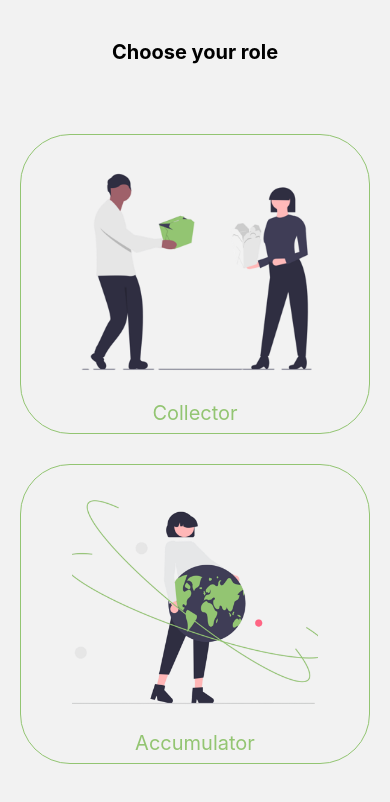
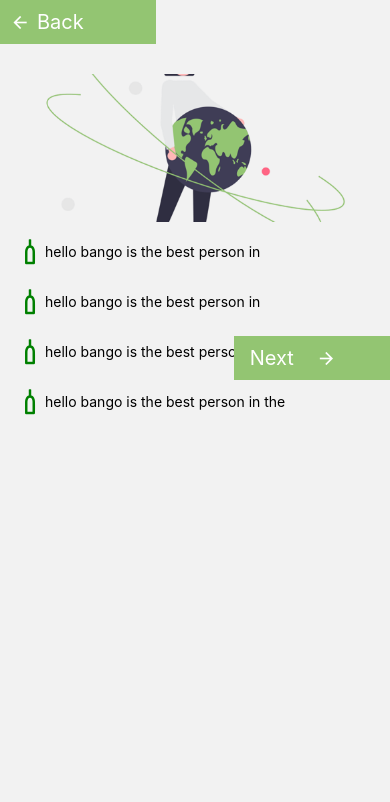
Before and after one commit to Thesis-Project-Avengers/RecycleApp, a React Native app in the folder Recycle/: screen /accumulator in a window 390 px wide. Shown: the top 802 px of the page. Built offline with nearby package versions, Linux system fonts and the light colour scheme; what react-native-animated-nav-tab-bar would draw is missing.

Commit message:
tasks done

```diff
--- a/Recycle/App.js
+++ b/Recycle/App.js
@@ -18,6 +18,8 @@ import Profile from "./screens/Profile";
 import TipsScreen from "./screens/TipsScreen";
 import FormAfterAuth from "./screens/FormAfterAuth"
 import ChooseScreen from "./screens/ChooseScreen";
+import CollectorScreen from "./screens/CollectorScreen";
+import AccumulatorScreen from "./screens/AccumulatorScreen";
 const Stack = createNativeStackNavigator();
 const Tab = AnimatedTabBarNavigator()
 export default function App() {
@@ -60,11 +62,14 @@ export default function App() {
 }
 export const AuthStack = () => {
   return (
-    <Stack.Navigator initialRouteName="chooseScreen" screenOptions={{ headerShown: false }}>
+    <Stack.Navigator initialRouteName="collector" screenOptions={{ headerShown: false }}>
       <Stack.Screen name="signIn" component={SignIn} />
       <Stack.Screen name="confirmCode" component={ConfirmCode} />
       <Stack.Screen name="formAfterAuth" component={FormAfterAuth} />
       <Stack.Screen name="chooseScreen" component={ChooseScreen} />
+      <Stack.Screen name="collector" component={CollectorScreen} />
+      <Stack.Screen name="accumulator" component={AccumulatorScreen} />
+
 
 
     </Stack.Navigator>)
--- /dev/null
+++ b/Recycle/screens/AccumulatorScreen.js
@@ -0,0 +1,103 @@
+import {
+  SafeAreaView,
+  StyleSheet,
+  Text,
+  TouchableOpacity,
+  View,
+  Image
+} from "react-native";
+import React from "react";
+import Icon from "react-native-vector-icons/MaterialCommunityIcons";
+
+const AccumulatorScreen = ({navigation}) => {
+  return (
+    <SafeAreaView>
+      <View style={styles.backContainer}>
+        <TouchableOpacity style={styles.backButton}
+        onPress={()=>{navigation.navigate("collector")}}
+        >
+          <Icon name="arrow-left" size={20} color={"white"} />
+          <Text
+            style={{
+              textAlign: "right",
+              color: "white",
+              fontSize: 20,
+              marginRight: 10,
+            }}
+          >
+            Back
+          </Text>
+        </TouchableOpacity>
+      </View>
+      <View style={styles.imageContainer}>
+        <Image source={require("../assets/accumulator.png")} style={{width:"100%",height:"100%"}} />
+      </View>
+      <View style={styles.textContainer}>
+        <View style={{flexDirection:"row" ,alignItems:"center"}}>
+            <Icon name="bottle-wine-outline" color={"green"} size={30} />
+            <Text>hello bango is the best person in </Text>
+            </View>
+            <View style={{flexDirection:"row" ,alignItems:"center"}}>
+            <Icon name="bottle-wine-outline" color={"green"} size={30} />
+            <Text>hello bango is the best person in </Text>
+            </View>
+            <View style={{flexDirection:"row" ,alignItems:"center"}}>
+            <Icon name="bottle-wine-outline" color={"green"} size={30} />
+            <Text>hello bango is the best person in </Text>
+            </View>
+            <View style={{flexDirection:"row" ,alignItems:"center"}}>
+            <Icon name="bottle-wine-outline" color={"green"} size={30} />
+            <Text>hello bango is the best person in the</Text>
+            </View>
+
+      </View>
+      <View style={{width:"100%"}}>
+      <TouchableOpacity style={styles.button} onPress={()=>{navigation.navigate("chooseScreen")}} >
+        <Text style={{textAlign:"right",color:"white",fontSize:20,marginRight:10}}  > Next </Text>
+        <Icon
+        name="arrow-right"
+        size={20}
+        color={"white"}
+        />
+      </TouchableOpacity>
+      </View>
+    </SafeAreaView>
+  );
+};
+
+export default AccumulatorScreen;
+
+const styles = StyleSheet.create({
+  backContainer: {
+    // backgroundColor:"red",
+    // padding:20
+  },
+  backButton: {
+    backgroundColor: "#93C572",
+    width: "40%",
+    padding: 10,
+    alignSelf: "flex-start",
+    flexDirection: "row",
+    gap: 7,
+    alignItems: "center",
+  },
+  imageContainer:{
+height:"45%",
+marginTop:30
+  },
+  textContainer:{
+    padding:15,
+    // backgroundColor:"red",
+    height:"35%",
+    gap:20
+  },
+  button:{
+    backgroundColor:"#93C572",
+    width:"40%",
+    padding:10,
+    alignSelf:"flex-end",
+    flexDirection:"row",
+    gap:7,
+    alignItems:"center"
+  }
+});
--- /dev/null
+++ b/Recycle/screens/CollectorScreen.js
@@ -0,0 +1,97 @@
+import {
+  SafeAreaView,
+  StyleSheet,
+  Text,
+  TouchableOpacity,
+  View,
+  Image
+} from "react-native";
+import React from "react";
+import Icon from "react-native-vector-icons/MaterialCommunityIcons";
+
+const CollectorScreen = ({navigation}) => {
+  return (
+    <SafeAreaView>
+      {/* <View style={styles.backContainer}>
+        <TouchableOpacity style={styles.backButton}>
+          <Icon name="arrow-left" size={20} color={"white"} />
+          <Text
+            style={{
+              textAlign: "right",
+              color: "white",
+              fontSize: 20,
+              marginRight: 10,
+            }}
+          >
+            Back
+          </Text>
+        </TouchableOpacity>
+      </View> */}
+      <View style={styles.imageContainer}>
+        <Image source={require("../assets/collector.png")} style={{width:"100%"}} />
+      </View>
+      <View style={styles.textContainer}>
+        <View style={{flexDirection:"row" ,alignItems:"center"}}>
+            <Icon name="bottle-wine-outline" color={"green"} size={30} />
+            <Text>hello bango is the best person in </Text>
+            </View>
+            <View style={{flexDirection:"row" ,alignItems:"center"}}>
+            <Icon name="bottle-wine-outline" color={"green"} size={30} />
+            <Text>hello bango is the best person in </Text>
+            </View>
+            <View style={{flexDirection:"row" ,alignItems:"center"}}>
+            <Icon name="bottle-wine-outline" color={"green"} size={30} />
+            <Text>hello bango is the best person in </Text>
+            </View>
+            <View style={{flexDirection:"row" ,alignItems:"center"}}>
+            <Icon name="bottle-wine-outline" color={"green"} size={30} />
+            <Text>hello bango is the best person in the</Text>
+            </View>
+
+      </View>
+      <View style={{width:"100%",marginTop:20}}>
+      <TouchableOpacity style={styles.button} onPress={()=>{navigation.navigate("accumulator")}} >
+        <Text style={{textAlign:"right",color:"white",fontSize:20,marginRight:10}}  > Next </Text>
+        <Icon
+        name="arrow-right"
+        size={20}
+        color={"white"}
+        />
+      </TouchableOpacity>
+      </View>
+    </SafeAreaView>
+  );
+};
+
+export default CollectorScreen;
+
+const styles = StyleSheet.create({
+  backContainer: {
+    // backgroundColor:"red",
+    // padding:20
+  },
+  backButton: {
+    backgroundColor: "#93C572",
+    width: "40%",
+    padding: 10,
+    alignSelf: "flex-start",
+    flexDirection: "row",
+    gap: 7,
+    alignItems: "center",
+  },
+  textContainer:{
+    padding:15,
+    // backgroundColor:"red",
+    height:"35%",
+    gap:20
+  },
+  button:{
+    backgroundColor:"#93C572",
+    width:"40%",
+    padding:10,
+    alignSelf:"flex-end",
+    flexDirection:"row",
+    gap:7,
+    alignItems:"center"
+  }
+});
```
